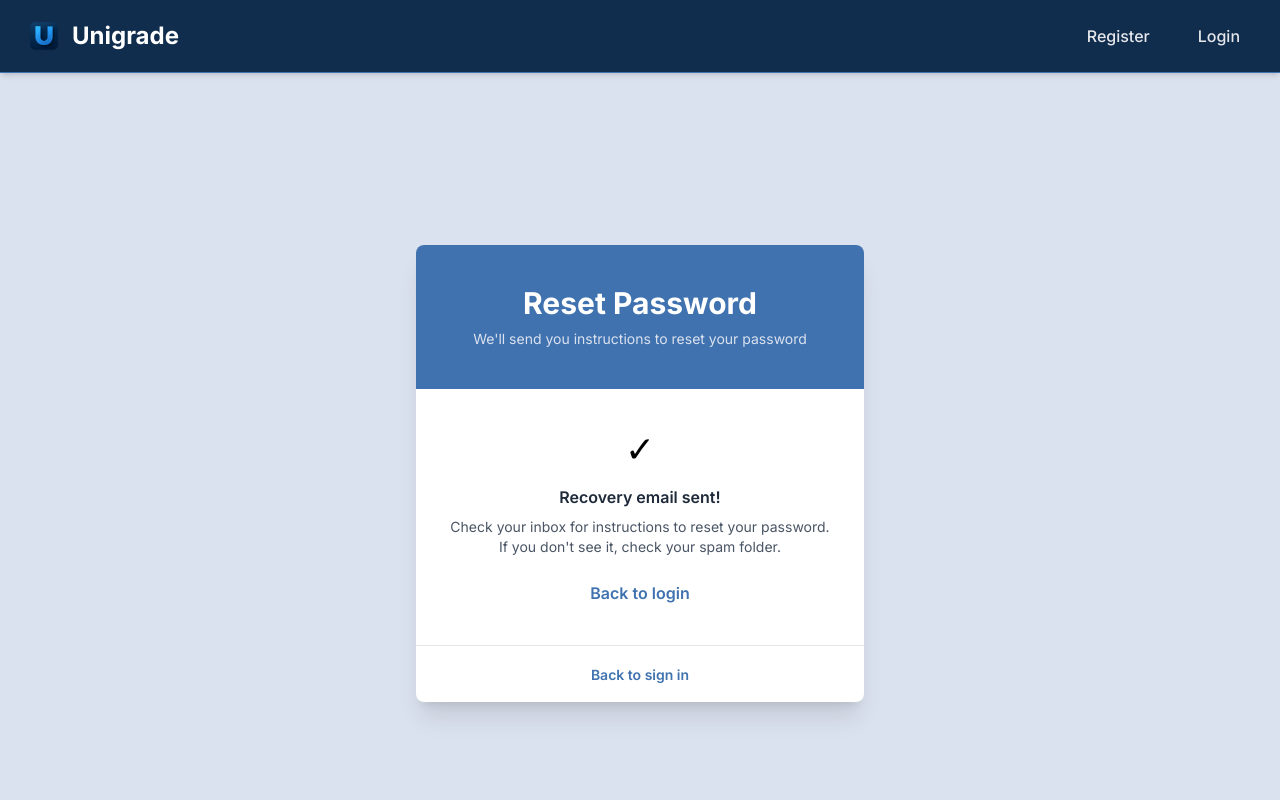
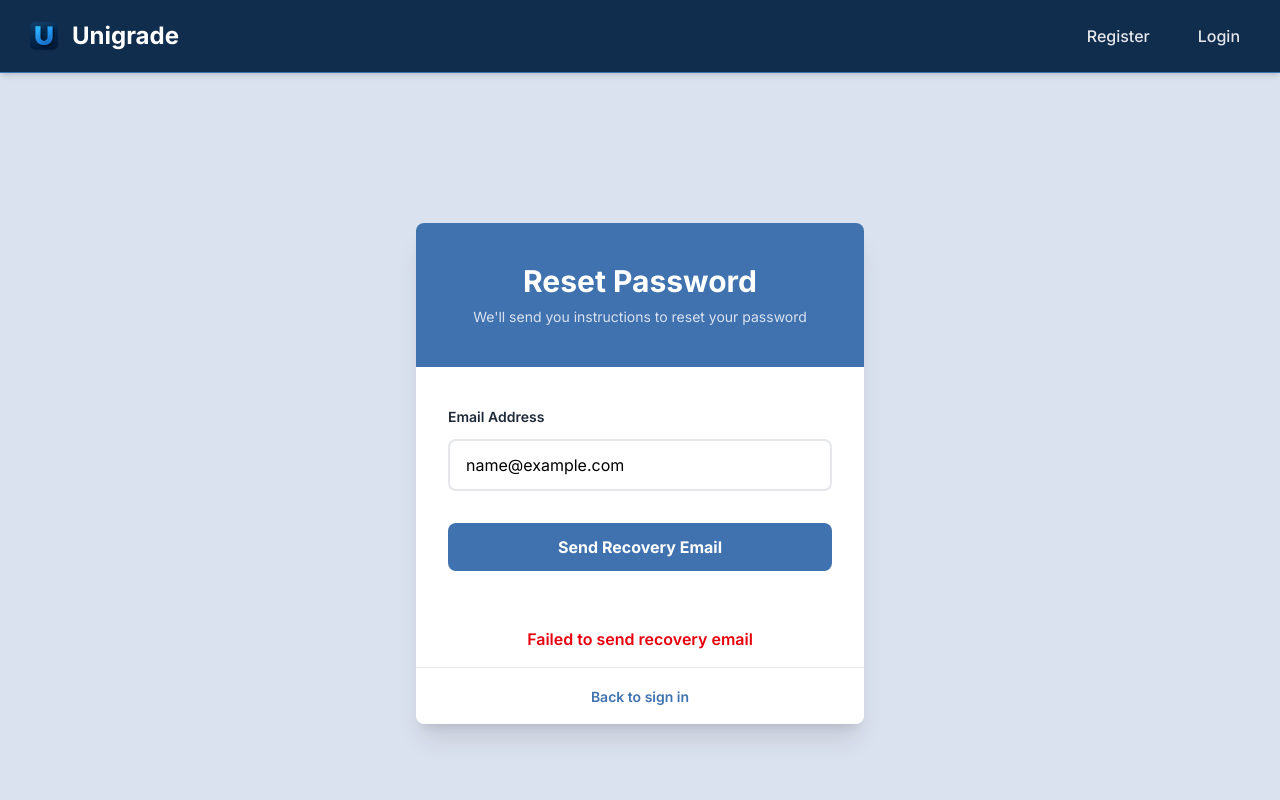
Before and after one commit to Vexrz2/Unigrade, a Next.js app: page /recover-password in a window 1280 px wide. Both pictures are taken after typing "name@example.com" into the empty fields and a click on the button "Send Recovery Email". Shown: the top 800 px of the page. Built offline with nearby package versions, Linux system fonts and the light colour scheme; no server answers.

Commit message:
Add error message for recover password

```diff
--- a/app/recover-password/page.tsx
+++ b/app/recover-password/page.tsx
@@ -6,15 +6,19 @@ import api from '../../lib/api';
 export default function RecoverPasswordPage() {
   const [formData, setFormData] = useState({ email: '' });
   const [showMessage, setShowMessage] = useState(false);
+  const [errorMessage, setErrorMessage] = useState('');
 
   const onChange = (e: React.ChangeEvent<HTMLInputElement>) => setFormData({ ...formData, [e.target.name]: e.target.value });
 
   const onSubmit = async (e: React.FormEvent) => {
     e.preventDefault();
     try {
+      await api.post('/auth/recover-password', formData);
       setShowMessage(true);
-      await api.post('/auth/recover-password', formData);
+      setErrorMessage('');
     } catch (err) {
+      const errorResponse = err as { response?: { data?: { message?: string } } };
+      setErrorMessage(errorResponse?.response?.data?.message ?? 'Failed to send recovery email');
       console.error(err);
     }
   };
@@ -62,6 +66,12 @@ export default function RecoverPasswordPage() {
             )}
           </div>
 
+          {errorMessage && (
+            <div className="px-8 py-4 text-center text-red-600 font-semibold">
+              {errorMessage}
+            </div>
+          )}
+
           {/* Footer Link */}
           <div className='border-t border-gray-200 px-8 py-4 text-center'>
             <a href='/login' className='text-theme3 hover:text-theme4 font-semibold text-sm transition-colors'>Back to sign in</a>
```
